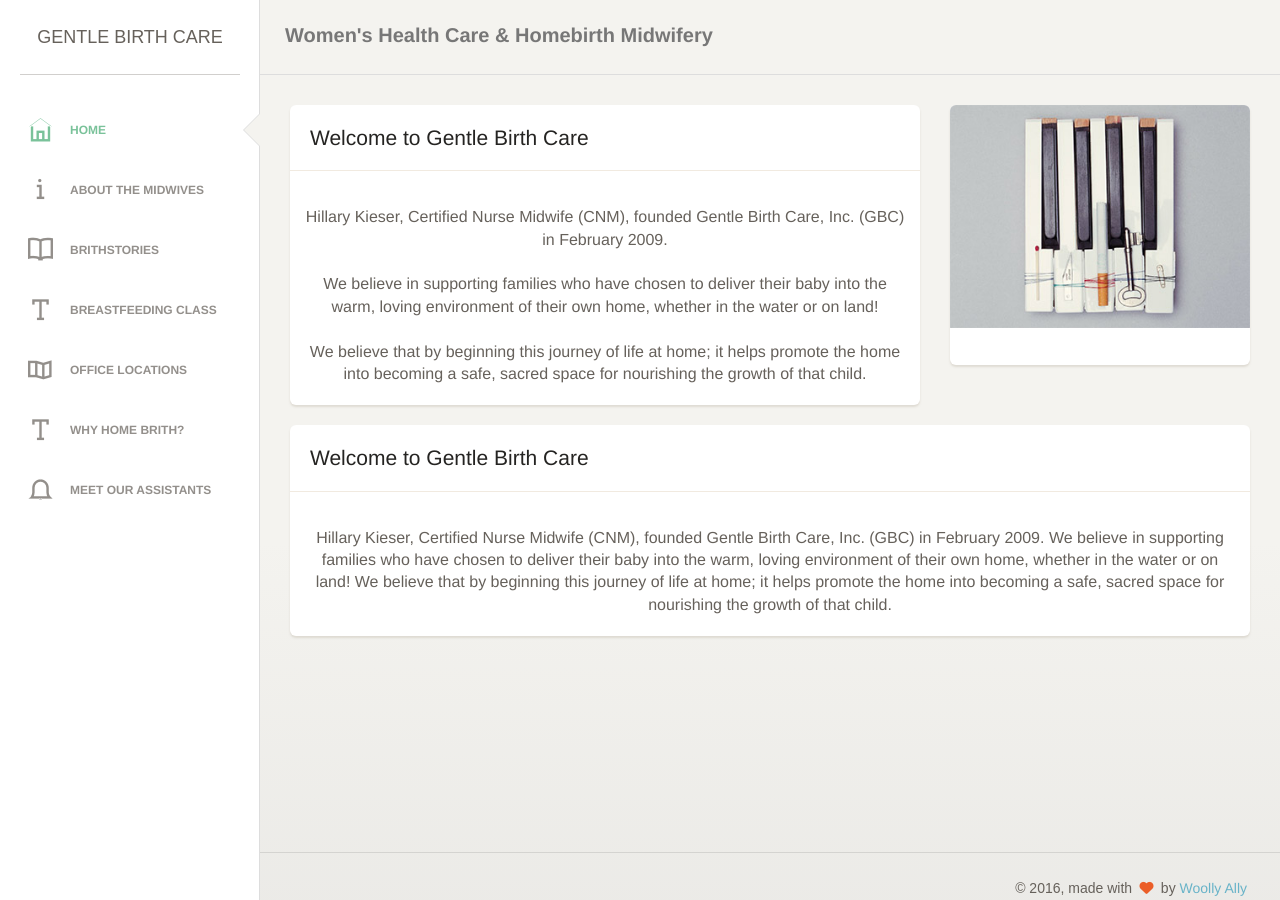
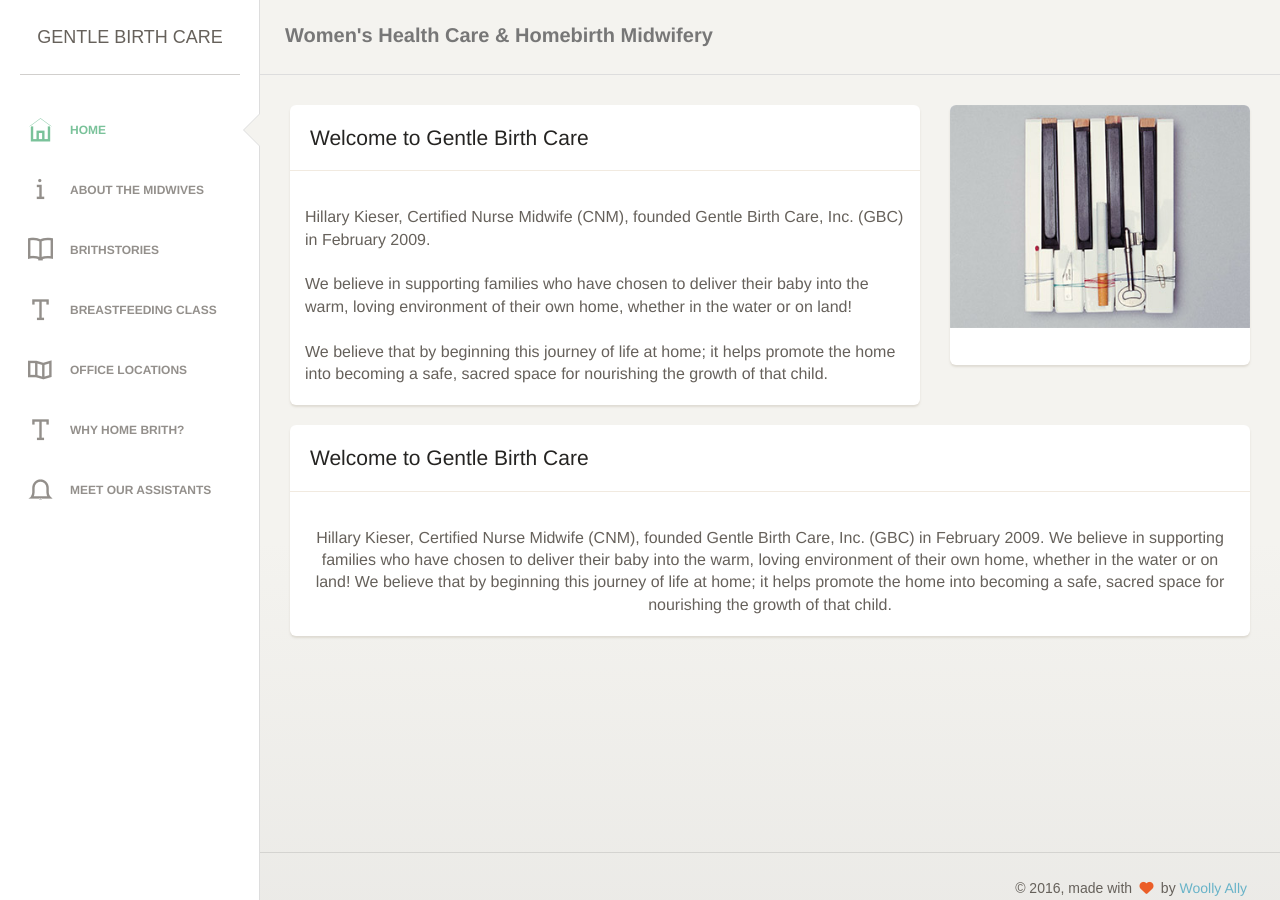
Before and after one commit to WoollyAlly/GentleBirthCare, a Jekyll site: the page built from index.html, in a window 1280 px wide. Built offline with Jekyll 4.4.1, drawn with Linux system fonts in a browser that asks for light colours; nearby versions of some CDN libraries; some web fonts are replaced.

Commit message:
Updated '/index.html' via CloudCannon

```diff
--- a/index.html
+++ b/index.html
@@ -13,7 +13,7 @@ layout: default
                             </div>
                             <hr />
                             <div class="content">
-                                <p class="description text-center editable">Hillary Kieser, Certified Nurse Midwife (CNM), founded Gentle Birth Care, Inc. (GBC) in February 2009.<br /><br />We believe in supporting families who have chosen to deliver their baby into the warm, loving environment of their own home, whether in the water or on land!<br /><br />We believe that by beginning this journey of life at home; it helps promote the home into becoming a safe, sacred space for nourishing the growth of that child.</p>
+                                <p class="description editable">Hillary Kieser, Certified Nurse Midwife (CNM), founded Gentle Birth Care, Inc. (GBC) in February 2009.<br /><br />We believe in supporting families who have chosen to deliver their baby into the warm, loving environment of their own home, whether in the water or on land!<br /><br />We believe that by beginning this journey of life at home; it helps promote the home into becoming a safe, sacred space for nourishing the growth of that child.</p>
                             </div>
                         </div>
                     </div>
```
